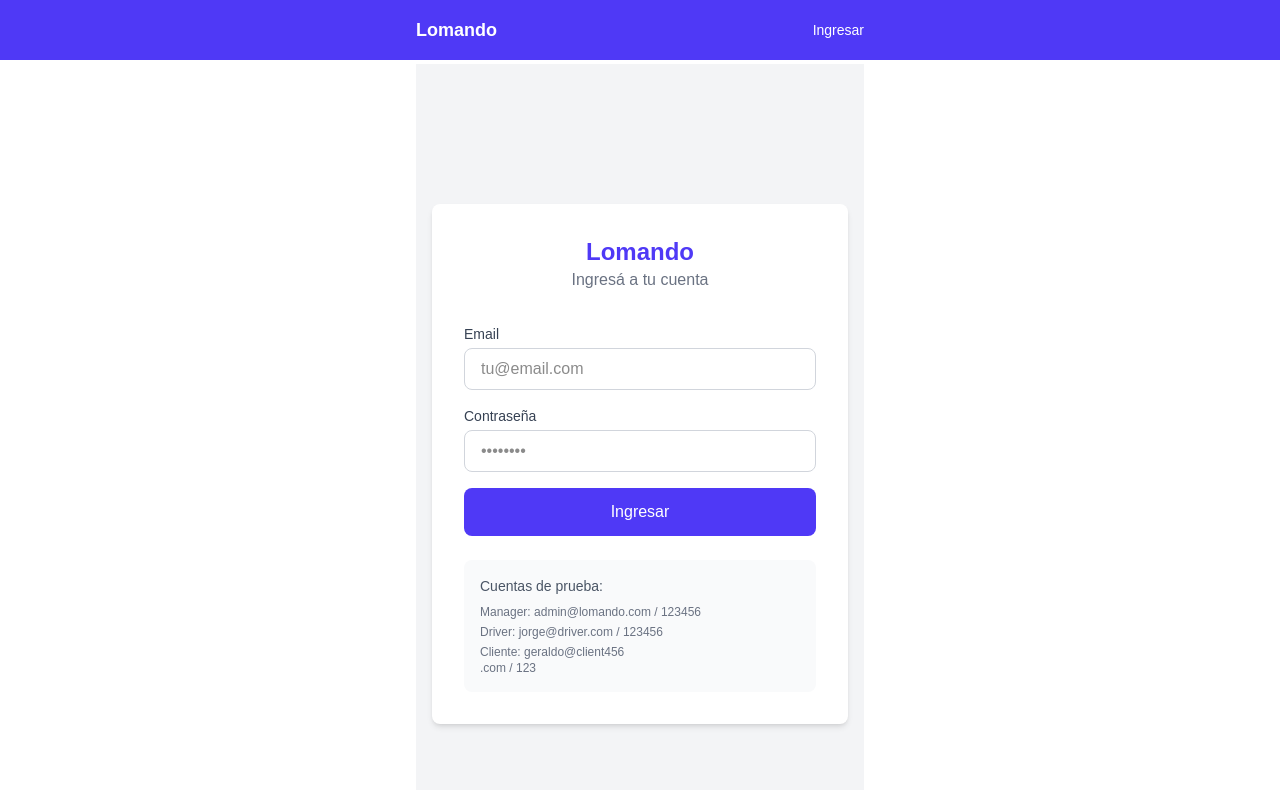
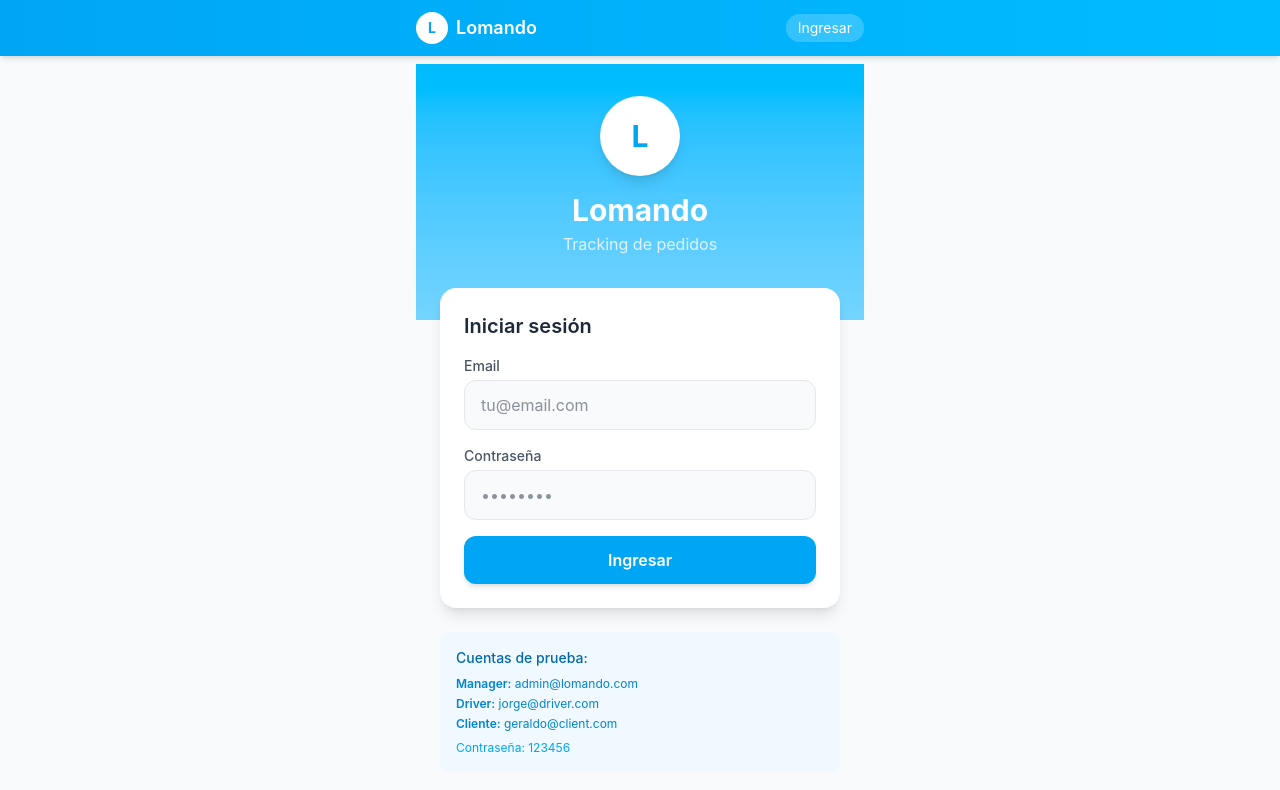
Before and after one commit to geraldoescobar/lomandotracking-web, a Next.js app: page /login in a window 1280 px wide. Shown: the top 790 px of the page. Built offline with nearby package versions, Linux system fonts and the light colour scheme.

Commit message:
UI redesign: sky blue color scheme, white backgrounds

```diff
--- a/src/app/globals.css
+++ b/src/app/globals.css
@@ -1,8 +1,8 @@
 @import "tailwindcss";
 
 :root {
-  --background: #ffffff;
-  --foreground: #171717;
+  --background: #f8fafc;
+  --foreground: #1e293b;
 }
 
 @theme inline {
@@ -12,18 +12,12 @@
   --font-mono: var(--font-geist-mono);
 }
 
-@media (prefers-color-scheme: dark) {
-  :root {
-    --background: #0a0a0a;
-    --foreground: #ededed;
-  }
-}
-
 body {
   background: var(--background);
   color: var(--foreground);
-  font-family: Arial, Helvetica, sans-serif;
+  font-family: -apple-system, BlinkMacSystemFont, 'Segoe UI', Roboto, sans-serif;
   padding-bottom: env(safe-area-inset-bottom, 20px);
+  min-height: 100vh;
 }
 
 .pb-safe {
@@ -36,3 +30,10 @@ body {
   -webkit-box-orient: vertical;
   overflow: hidden;
 }
+
+.bg-grid-sky {
+  background-image:
+    linear-gradient(to right, rgba(14, 165, 233, 0.05) 1px, transparent 1px),
+    linear-gradient(to bottom, rgba(14, 165, 233, 0.05) 1px, transparent 1px);
+  background-size: 20px 20px;
+}
--- a/src/app/layout.tsx
+++ b/src/app/layout.tsx
@@ -28,7 +28,7 @@ export default function RootLayout({
 }>) {
   return (
     <html lang="es">
-      <body className={`${geistSans.variable} ${geistMono.variable} antialiased bg-gray-50`}>
+      <body className={`${geistSans.variable} ${geistMono.variable} antialiased bg-slate-50`}>
         <AuthProvider>
           <NavBar />
           <main className="max-w-md mx-auto min-h-screen pb-20 pt-16">
--- a/src/app/login/page.tsx
+++ b/src/app/login/page.tsx
@@ -29,43 +29,51 @@ export default function LoginPage() {
   }
 
   return (
-    <div className="min-h-screen flex items-center justify-center bg-gray-100 p-4">
-      <div className="bg-white rounded-lg shadow-md p-8 w-full max-w-md">
-        <div className="text-center mb-8">
-          <h1 className="text-2xl font-bold text-indigo-600">Lomando</h1>
-          <p className="text-gray-500">Ingresá a tu cuenta</p>
+    <div className="min-h-screen flex flex-col">
+      <div className="bg-gradient-to-b from-sky-400 to-sky-300 p-8 pb-16">
+        <div className="text-center">
+          <div className="w-20 h-20 bg-white rounded-full mx-auto flex items-center justify-center shadow-lg mb-4">
+            <span className="text-sky-500 font-bold text-3xl">L</span>
           </div>
+          <h1 className="text-3xl font-bold text-white">Lomando</h1>
+          <p className="text-sky-100 mt-1">Tracking de pedidos</p>
+        </div>
+      </div>
+
+      <div className="flex-1 px-6 -mt-8">
+        <div className="bg-white rounded-2xl shadow-lg p-6">
+          <h2 className="text-xl font-semibold text-gray-800 mb-4">Iniciar sesión</h2>
 
           <form onSubmit={handleSubmit} className="space-y-4">
             {error && (
-            <div className="bg-red-100 border border-red-400 text-red-700 px-4 py-3 rounded">
+              <div className="bg-red-50 border border-red-200 text-red-600 px-4 py-3 rounded-lg text-sm">
                 {error}
               </div>
             )}
 
             <div>
-            <label className="block text-sm font-medium text-gray-700 mb-1">
+              <label className="block text-sm font-medium text-gray-600 mb-1">
                 Email
               </label>
               <input
                 type="email"
                 value={email}
                 onChange={(e) => setEmail(e.target.value)}
-              className="w-full border border-gray-300 rounded-lg px-4 py-2 focus:ring-2 focus:ring-indigo-500 focus:border-transparent"
+                className="w-full border border-gray-200 rounded-xl px-4 py-3 bg-gray-50 focus:ring-2 focus:ring-sky-500 focus:border-transparent focus:bg-white transition"
                 placeholder="tu@email.com"
                 required
               />
             </div>
 
             <div>
-            <label className="block text-sm font-medium text-gray-700 mb-1">
+              <label className="block text-sm font-medium text-gray-600 mb-1">
                 Contraseña
               </label>
               <input
                 type="password"
                 value={password}
                 onChange={(e) => setPassword(e.target.value)}
-              className="w-full border border-gray-300 rounded-lg px-4 py-2 focus:ring-2 focus:ring-indigo-500 focus:border-transparent"
+                className="w-full border border-gray-200 rounded-xl px-4 py-3 bg-gray-50 focus:ring-2 focus:ring-sky-500 focus:border-transparent focus:bg-white transition"
                 placeholder="••••••••"
                 required
               />
@@ -74,19 +82,21 @@ export default function LoginPage() {
             <button
               type="submit"
               disabled={loading}
-            className="w-full bg-indigo-600 text-white py-3 rounded-lg font-medium hover:bg-indigo-700 disabled:opacity-50"
+              className="w-full bg-sky-500 text-white py-3 rounded-xl font-semibold hover:bg-sky-600 disabled:opacity-50 transition shadow-md"
             >
               {loading ? 'Ingresando...' : 'Ingresar'}
             </button>
           </form>
+        </div>
 
-        <div className="mt-6 p-4 bg-gray-50 rounded-lg">
-          <p className="text-sm text-gray-600 font-medium mb-2">Cuentas de prueba:</p>
-          <div className="text-xs text-gray-500 space-y-1">
-            <p><span className="font-medium">Manager:</span> admin@lomando.com / 123456</p>
-            <p><span className="font-medium">Driver:</span> jorge@driver.com / 123456</p>
-            <p><span className="font-medium">Cliente:</span> geraldo@client456</p>
-.com / 123          </div>
+        <div className="mt-6 p-4 bg-sky-50 rounded-xl">
+          <p className="text-sm text-sky-700 font-medium mb-2">Cuentas de prueba:</p>
+          <div className="text-xs text-sky-600 space-y-1">
+            <p><span className="font-semibold">Manager:</span> admin@lomando.com</p>
+            <p><span className="font-semibold">Driver:</span> jorge@driver.com</p>
+            <p><span className="font-semibold">Cliente:</span> geraldo@client.com</p>
+            <p className="text-sky-500 mt-2">Contraseña: 123456</p>
+          </div>
         </div>
       </div>
     </div>
--- a/src/app/track/page.tsx
+++ b/src/app/track/page.tsx
@@ -1,7 +1,6 @@
 'use client';
 
 import { useState } from 'react';
-import { useRouter } from 'next/navigation';
 
 interface Step {
   stepId: number;
@@ -27,7 +26,6 @@ interface Order {
 }
 
 export default function TrackPage() {
-  const router = useRouter();
   const [code, setCode] = useState('');
   const [order, setOrder] = useState<Order | null>(null);
   const [loading, setLoading] = useState(false);
@@ -58,7 +56,7 @@ export default function TrackPage() {
 
   function getStatusColor(statusOrder: number) {
     if (statusOrder <= 1) return 'bg-yellow-100 text-yellow-800';
-    if (statusOrder <= 2) return 'bg-blue-100 text-blue-800';
+    if (statusOrder <= 2) return 'bg-sky-100 text-sky-800';
     if (statusOrder <= 3) return 'bg-orange-100 text-orange-800';
     return 'bg-green-100 text-green-800';
   }
@@ -69,73 +67,79 @@ export default function TrackPage() {
   }
 
   return (
-    <div className="p-4">
-      <div className="text-center mb-6">
-        <h1 className="text-2xl font-bold text-indigo-600 mb-2">Rastrear Pedido</h1>
-        <p className="text-gray-600 text-sm">Ingresá el código de tu pedido o escaneá el QR</p>
+    <div className="min-h-screen">
+      <div className="bg-gradient-to-b from-sky-400 to-sky-300 p-6 pb-12">
+        <div className="text-center">
+          <div className="w-16 h-16 bg-white rounded-full mx-auto flex items-center justify-center shadow-lg mb-3">
+            <span className="text-sky-500 font-bold text-2xl">L</span>
+          </div>
+          <h1 className="text-2xl font-bold text-white">Rastrear Pedido</h1>
+          <p className="text-sky-100 text-sm mt-1">Ingresá el código o escaneá el QR</p>
+        </div>
       </div>
 
-      <form onSubmit={handleSearch} className="bg-white rounded-lg shadow-sm p-4 mb-4">
+      <div className="px-4 -mt-6">
+        <form onSubmit={handleSearch} className="bg-white rounded-xl shadow-lg p-4">
           <input
             type="text"
             value={code}
             onChange={(e) => setCode(e.target.value)}
-          placeholder="Código del pedido (ej: D000000010000)"
-          className="w-full border border-gray-300 rounded-lg px-4 py-3 mb-3"
+            placeholder="Código (ej: D000000010000)"
+            className="w-full border border-gray-200 rounded-xl px-4 py-3 mb-3 bg-gray-50 focus:bg-white focus:ring-2 focus:ring-sky-500"
           />
           <button
             type="submit"
             disabled={loading}
-          className="w-full bg-indigo-600 text-white py-3 rounded-lg font-medium disabled:opacity-50"
+            className="w-full bg-sky-500 text-white py-3 rounded-xl font-semibold hover:bg-sky-600 disabled:opacity-50 shadow-md"
           >
             {loading ? 'Buscando...' : 'Buscar'}
           </button>
         </form>
 
         {error && (
-        <div className="bg-red-100 border border-red-400 text-red-700 px-4 py-3 rounded mb-4">
+          <div className="bg-red-50 border border-red-200 text-red-600 px-4 py-3 rounded-xl mt-4">
             {error}
           </div>
         )}
 
         {order && (
           <>
-          <div className="bg-white rounded-lg shadow-sm p-4 mb-4">
+            <div className="bg-white rounded-xl shadow-sm p-5 mt-4">
               <div className="flex justify-between items-start mb-3">
                 <div>
-                <span className="text-2xl font-bold text-indigo-600">#{order.orderCode}</span>
-                <p className="font-medium">{order.description}</p>
+                  <span className="text-2xl font-bold text-sky-600">#{order.orderCode}</span>
+                  <p className="font-medium text-gray-800">{order.description}</p>
                 </div>
                 <span className={`px-3 py-1 rounded-full text-sm font-medium ${getStatusColor(order.statusOrder)}`}>
                   {order.statusName}
                 </span>
               </div>
               <p className="text-sm text-gray-500">
-              Pedido creado: {formatDate(order.created_at)}
+                Creado: {formatDate(order.created_at)}
               </p>
             </div>
 
-          <div className="bg-white rounded-lg shadow-sm p-4">
-            <h3 className="font-bold mb-3">Estado de entrega</h3>
+            <div className="bg-white rounded-xl shadow-sm p-5 mt-4">
+              <h3 className="font-bold text-gray-800 mb-4">Estado de entrega</h3>
               <div className="space-y-4">
                 {order.steps.map((step, index) => (
                   <div key={step.stepId} className="flex gap-3">
                     <div className="flex flex-col items-center">
-                    <div className={`w-4 h-4 rounded-full ${step.statusOrder >= 4 ? 'bg-green-500' : step.statusOrder >= 2 ? 'bg-blue-500' : 'bg-gray-300'}`}></div>
+                      <div className={`w-4 h-4 rounded-full ${step.statusOrder >= 4 ? 'bg-green-500' : step.statusOrder >= 2 ? 'bg-sky-500' : 'bg-gray-300'}`}></div>
                       {index < order.steps.length - 1 && (
-                      <div className={`w-0.5 h-full ${step.statusOrder >= 4 ? 'bg-green-500' : 'bg-gray-200'}`}></div>
+                        <div className={`w-0.5 h-12 ${step.statusOrder >= 4 ? 'bg-green-500' : 'bg-gray-200'}`}></div>
                       )}
                     </div>
-                  <div className="flex-1 pb-4">
-                    <div className="flex justify-between">
-                      <span className="font-medium capitalize">{step.step_type}</span>
-                      <span className={`text-xs px-2 py-0.5 rounded ${getStatusColor(step.statusOrder)}`}>
+                    <div className="flex-1 pb-2">
+                      <div className="flex justify-between items-center">
+                        <span className="font-medium capitalize text-gray-800">{step.step_type}</span>
+                        <span className={`text-xs px-2 py-1 rounded-full ${getStatusColor(step.statusOrder)}`}>
                           {step.statusName}
                         </span>
                       </div>
                       <p className="text-sm text-gray-600">{step.address}</p>
                       {step.contact_name && (
-                      <p className="text-sm text-gray-500">Contacto: {step.contact_name} {step.contact_phone}</p>
+                        <p className="text-sm text-gray-500">📞 {step.contact_name} - {step.contact_phone}</p>
                       )}
                     </div>
                   </div>
@@ -145,10 +149,11 @@ export default function TrackPage() {
           </>
         )}
 
-      <div className="mt-6 text-center">
+        <div className="mt-6 text-center pb-6">
           <p className="text-sm text-gray-500">
-          ¿Sos el remitente? <a href="/login" className="text-indigo-600">Ingresar</a>
+            ¿Sos el remitente? <a href="/login" className="text-sky-600 font-medium">Ingresar</a>
           </p>
+        </div>
       </div>
     </div>
   );
--- a/src/components/NavBar.tsx
+++ b/src/components/NavBar.tsx
@@ -1,6 +1,7 @@
 'use client';
 
 import Link from 'next/link';
+import Image from 'next/image';
 import { usePathname, useRouter } from 'next/navigation';
 import { useAuth } from '@/context/AuthContext';
 
@@ -15,10 +16,15 @@ export default function NavBar() {
 
   if (!user) {
     return (
-      <nav className="fixed top-0 left-0 right-0 bg-indigo-600 text-white p-4 z-50">
+      <nav className="fixed top-0 left-0 right-0 bg-gradient-to-r from-sky-500 to-sky-400 text-white p-3 z-50 shadow-md">
         <div className="max-w-md mx-auto flex justify-between items-center">
-          <Link href="/login" className="text-lg font-bold">Lomando</Link>
-          <Link href="/login" className="text-sm">Ingresar</Link>
+          <Link href="/track" className="flex items-center gap-2">
+            <div className="w-8 h-8 bg-white rounded-full flex items-center justify-center">
+              <span className="text-sky-500 font-bold text-sm">L</span>
+            </div>
+            <span className="text-lg font-semibold">Lomando</span>
+          </Link>
+          <Link href="/login" className="text-sm bg-white/20 px-3 py-1 rounded-full">Ingresar</Link>
         </div>
       </nav>
     );
@@ -31,47 +37,52 @@ export default function NavBar() {
 
   return (
     <>
-      <nav className="fixed top-0 left-0 right-0 bg-indigo-600 text-white p-4 z-50 shadow-md">
+      <nav className="fixed top-0 left-0 right-0 bg-gradient-to-r from-sky-500 to-sky-400 text-white p-3 z-50 shadow-md">
         <div className="max-w-md mx-auto flex justify-between items-center">
-          <Link href="/" className="text-lg font-bold">Lomando</Link>
-          <div className="flex gap-3 items-center">
-            <span className="text-xs bg-indigo-500 px-2 py-1 rounded">{user.role}</span>
-            <button onClick={handleLogout} className="text-sm">Salir</button>
+          <Link href="/" className="flex items-center gap-2">
+            <div className="w-8 h-8 bg-white rounded-full flex items-center justify-center">
+              <span className="text-sky-500 font-bold text-sm">L</span>
+            </div>
+            <span className="text-lg font-semibold">Lomando</span>
+          </Link>
+          <div className="flex gap-2 items-center">
+            <span className="text-xs bg-white/20 px-2 py-1 rounded-full capitalize">{user.role}</span>
+            <button onClick={handleLogout} className="text-sm bg-white/20 px-2 py-1 rounded-full">Salir</button>
           </div>
         </div>
       </nav>
-      <nav className="fixed bottom-0 left-0 right-0 bg-white border-t border-gray-200 pb-safe z-50">
+      <nav className="fixed bottom-0 left-0 right-0 bg-white border-t border-sky-100 pb-safe z-50">
         <div className="max-w-md mx-auto flex justify-around p-2">
           <Link
             href="/"
-            className={`flex flex-col items-center p-2 ${pathname === '/' ? 'text-indigo-600' : 'text-gray-600'}`}
+            className={`flex flex-col items-center p-2 ${pathname === '/' ? 'text-sky-500' : 'text-gray-500'}`}
           >
             <svg xmlns="http://www.w3.org/2000/svg" className="h-6 w-6" fill="none" viewBox="0 0 24 24" stroke="currentColor">
               <path strokeLinecap="round" strokeLinejoin="round" strokeWidth={2} d="M20 13V6a2 2 0 00-2-2H6a2 2 0 00-2 2v7m16 0v5a2 2 0 01-2 2H6a2 2 0 01-2-2v-5m16 0h-2.586a1 1 0 00-.707.293l-2.414 2.414a1 1 0 01-.707.293h-3.172a1 1 0 01-.707-.293l-2.414-2.414A1 1 0 006.586 13H4" />
             </svg>
-            <span className="text-xs">Pedidos</span>
+            <span className="text-xs mt-1">Pedidos</span>
           </Link>
 
           {user.role === 'manager' && (
             <Link
               href="/customers"
-              className={`flex flex-col items-center p-2 ${pathname === '/customers' ? 'text-indigo-600' : 'text-gray-600'}`}
+              className={`flex flex-col items-center p-2 ${pathname === '/customers' ? 'text-sky-500' : 'text-gray-500'}`}
             >
               <svg xmlns="http://www.w3.org/2000/svg" className="h-6 w-6" fill="none" viewBox="0 0 24 24" stroke="currentColor">
                 <path strokeLinecap="round" strokeLinejoin="round" strokeWidth={2} d="M17 20h5v-2a3 3 0 00-5.356-1.857M17 20H7m10 0v-2c0-.656-.126-1.283-.356-1.857M7 20H2v-2a3 3 0 015.356-1.857M7 20v-2c0-.656.126-1.283.356-1.857m0 0a5.002 5.002 0 019.288 0M15 7a3 3 0 11-6 0 3 3 0 016 0zm6 3a2 2 0 11-4 0 2 2 0 014 0zM7 10a2 2 0 11-4 0 2 2 0 014 0z" />
               </svg>
-              <span className="text-xs">Clientes</span>
+              <span className="text-xs mt-1">Clientes</span>
             </Link>
           )}
 
           <Link
             href="/scan"
-            className={`flex flex-col items-center p-2 ${pathname === '/scan' ? 'text-indigo-600' : 'text-gray-600'}`}
+            className={`flex flex-col items-center p-2 ${pathname === '/scan' ? 'text-sky-500' : 'text-gray-500'}`}
           >
             <svg xmlns="http://www.w3.org/2000/svg" className="h-6 w-6" fill="none" viewBox="0 0 24 24" stroke="currentColor">
               <path strokeLinecap="round" strokeLinejoin="round" strokeWidth={2} d="M12 4v1m6 11h2m-6 0h-2v4m0-11v3m0 0h.01M12 12h4.01M16 20h4M4 12h4m12 0h.01M5 8h2a1 1 0 001-1V5a1 1 0 00-1-1H5a1 1 0 00-1 1v2a1 1 0 001 1zm12 0h2a1 1 0 001-1V5a1 1 0 00-1-1h-2a1 1 0 00-1 1v2a1 1 0 001 1zM5 20h2a1 1 0 001-1v-2a1 1 0 00-1-1H5a1 1 0 00-1 1v2a1 1 0 001 1z" />
             </svg>
-            <span className="text-xs">Escanear</span>
+            <span className="text-xs mt-1">Escanear</span>
           </Link>
         </div>
       </nav>
```
Also changed, not shown: src/app/page.tsx (+8 -8 lines). Lines whose indentation alone changed are shown as unchanged.
